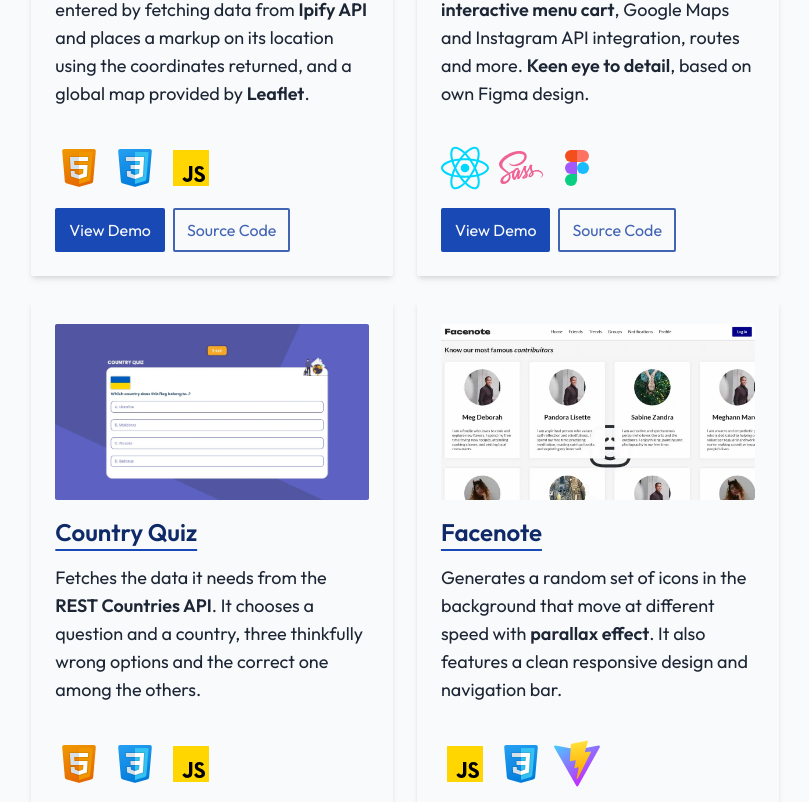
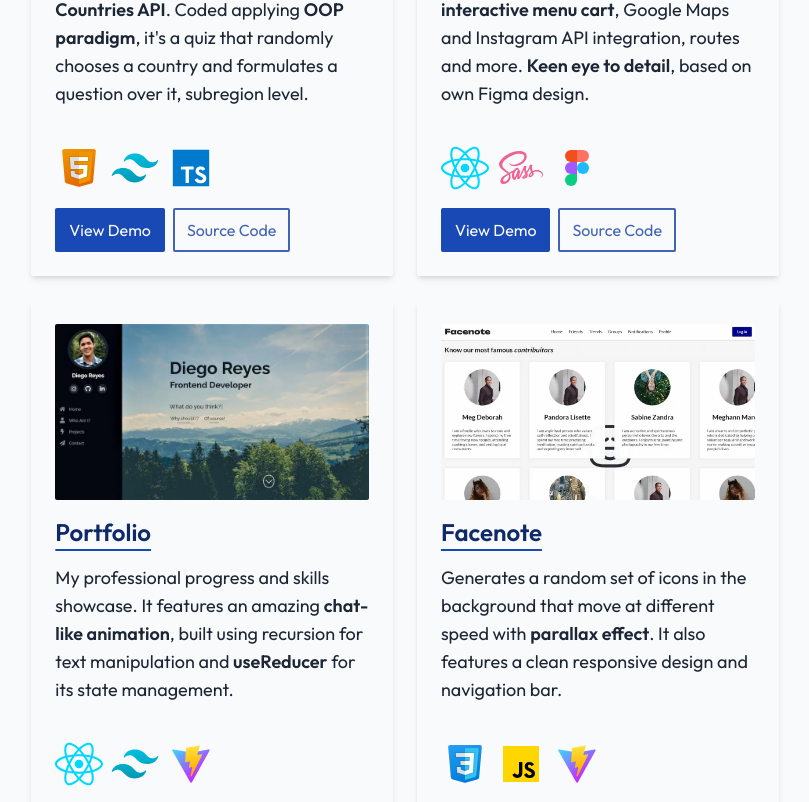
Before and after one commit to dreyescabrera/portfolio, a React (Vite) app: page / in a window 1280 px wide. Shown: the part 2695-3497 px from the top of the page, without its empty margins (298-1107 px from the left). Built offline with nearby package versions, Linux system fonts and the light colour scheme.

Commit message:
add typescript skill, update projects descriptions

```diff
--- a/src/components/common/Icon.jsx
+++ b/src/components/common/Icon.jsx
@@ -304,45 +304,43 @@ const iconTypes = {
 	vite: (styles) => (
 		<svg
 			xmlns="http://www.w3.org/2000/svg"
-			width="48"
-			height="48"
-			fill="none"
-			viewBox="0 0 410 404"
+			preserveAspectRatio="xMidYMid"
+			viewBox="-35.98 -35.98 328.96 328.96"
 			className={styles}
 		>
-			<path
-				fill="url(#paint0_linear)"
-				d="M399.641 59.525l-183.998 329.02c-3.799 6.793-13.559 6.833-17.415.073L10.582 59.556C6.38 52.19 12.68 43.266 21.028 44.76l184.195 32.923c1.175.21 2.378.208 3.553-.006l180.343-32.87c8.32-1.517 14.649 7.337 10.522 14.719z"
-			></path>
-			<path
-				fill="url(#paint1_linear)"
-				d="M292.965 1.574L156.801 28.255a5 5 0 00-4.03 4.611l-8.376 141.464c-.197 3.332 2.863 5.918 6.115 5.168l37.91-8.749c3.547-.818 6.752 2.306 6.023 5.873l-11.263 55.153c-.758 3.712 2.727 6.886 6.352 5.785l23.415-7.114c3.63-1.102 7.118 2.081 6.35 5.796l-17.899 86.633c-1.12 5.419 6.088 8.374 9.094 3.728l2.008-3.103 110.954-221.428c1.858-3.707-1.346-7.935-5.418-7.15l-39.022 7.532c-3.667.707-6.787-2.708-5.752-6.296l25.469-88.291c1.036-3.594-2.095-7.012-5.766-6.293z"
-			></path>
-			<defs>
-				<linearGradient
-					id="paint0_linear"
-					x1="6"
-					x2="235"
-					y1="33"
-					y2="344"
-					gradientUnits="userSpaceOnUse"
-				>
-					<stop stopColor="#41D1FF"></stop>
-					<stop offset="1" stopColor="#BD34FE"></stop>
-				</linearGradient>
-				<linearGradient
-					id="paint1_linear"
-					x1="194.651"
-					x2="236.076"
-					y1="8.818"
-					y2="292.989"
-					gradientUnits="userSpaceOnUse"
-				>
-					<stop stopColor="#FFEA83"></stop>
-					<stop offset="0.083" stopColor="#FFDD35"></stop>
-					<stop offset="1" stopColor="#FFA800"></stop>
-				</linearGradient>
-			</defs>
+			<g>
+				<defs>
+					<linearGradient
+						id="linearGradient-1"
+						x1="-.828%"
+						x2="57.636%"
+						y1="7.652%"
+						y2="78.411%"
+					>
+						<stop offset="0%" stopColor="#41D1FF"></stop>
+						<stop offset="100%" stopColor="#BD34FE"></stop>
+					</linearGradient>
+					<linearGradient
+						id="linearGradient-2"
+						x1="43.376%"
+						x2="50.316%"
+						y1="2.242%"
+						y2="89.03%"
+					>
+						<stop offset="0%" stopColor="#FFEA83"></stop>
+						<stop offset="8.333%" stopColor="#FFDD35"></stop>
+						<stop offset="100%" stopColor="#FFA800"></stop>
+					</linearGradient>
+				</defs>
+				<path
+					fill="url(#linearGradient-1)"
+					d="M255.153 37.938L134.897 252.976c-2.483 4.44-8.862 4.466-11.382.048L.875 37.958c-2.746-4.814 1.371-10.646 6.827-9.67l120.385 21.517a6.537 6.537 0 002.322-.004l117.867-21.483c5.438-.991 9.574 4.796 6.877 9.62z"
+				></path>
+				<path
+					fill="url(#linearGradient-2)"
+					d="M185.432.063L96.44 17.501a3.268 3.268 0 00-2.634 3.014l-5.474 92.456a3.268 3.268 0 003.997 3.378l24.777-5.718c2.318-.535 4.413 1.507 3.936 3.838l-7.361 36.047c-.495 2.426 1.782 4.5 4.151 3.78l15.304-4.649c2.372-.72 4.652 1.36 4.15 3.788l-11.698 56.621c-.732 3.542 3.979 5.473 5.943 2.437l1.313-2.028 72.516-144.72c1.215-2.423-.88-5.186-3.54-4.672l-25.505 4.922c-2.396.462-4.435-1.77-3.759-4.114l16.646-57.705c.677-2.35-1.37-4.583-3.769-4.113z"
+				></path>
+			</g>
 		</svg>
 	),
 	git: (styles) => (
@@ -374,6 +372,32 @@ const iconTypes = {
 				<path fill="#FF7262" d="M16 4v8h4a4 4 0 000-8h-4z"></path>
 				<path fill="#F24E1E" d="M8 8a4 4 0 004 4h4V4h-4a4 4 0 00-4 4z"></path>
 				<path fill="#A259FF" d="M8 16a4 4 0 004 4h4v-8h-4a4 4 0 00-4 4z"></path>
+			</g>
+		</svg>
+	),
+	typescript: (styles) => (
+		<svg
+			xmlns="http://www.w3.org/2000/svg"
+			preserveAspectRatio="xMidYMid"
+			viewBox="-40.96 -40.96 337.92 337.92"
+			className={styles}
+		>
+			<g>
+				<path
+					fill="#007ACC"
+					d="M0 128L0 0 128 0 256 0 256 128 256 256 128 256 0 256z"
+					transform="matrix(1 0 0 -1 0 256)"
+				></path>
+				<path
+					fill="#FFF"
+					d="M146.658 223.437l.081-10.484h-33.32v-94.68H89.85v94.68H56.53v10.28c0 5.69.122 10.444.284 10.566.122.162 20.4.244 44.983.203l44.74-.122.121-10.443z"
+					transform="rotate(-180 101.635 176.143)"
+				></path>
+				<path
+					fill="#FFF"
+					d="M206.567 234.272c6.501-1.625 11.459-4.51 16.01-9.224 2.357-2.52 5.851-7.111 6.136-8.208.08-.325-11.053-7.802-17.798-11.988-.244-.162-1.22.894-2.317 2.52-3.291 4.795-6.745 6.867-12.028 7.233-7.76.528-12.759-3.535-12.718-10.321 0-1.992.284-3.17 1.097-4.795 1.707-3.536 4.876-5.649 14.832-9.956 18.326-7.883 26.168-13.084 31.045-20.48 5.445-8.249 6.664-21.415 2.966-31.208-4.063-10.646-14.14-17.879-28.323-20.276-4.388-.772-14.79-.65-19.504.203-10.28 1.828-20.033 6.908-26.047 13.572-2.357 2.6-6.949 9.387-6.664 9.874.122.163 1.178.813 2.356 1.504 1.138.65 5.446 3.129 9.509 5.485l7.355 4.267 1.544-2.276c2.154-3.29 6.867-7.801 9.712-9.305 8.167-4.307 19.383-3.698 24.909 1.26 2.357 2.153 3.332 4.388 3.332 7.68 0 2.966-.366 4.266-1.91 6.501-1.99 2.845-6.054 5.242-17.595 10.24-13.206 5.69-18.895 9.224-24.096 14.832-3.007 3.25-5.852 8.452-7.03 12.8-.975 3.617-1.22 12.678-.447 16.335 2.723 12.76 12.353 21.659 26.25 24.3 4.51.853 14.994.528 19.424-.569z"
+					transform="matrix(1 0 0 -1 0 352.38)"
+				></path>
 			</g>
 		</svg>
 	),
--- a/src/data/projects.js
+++ b/src/data/projects.js
@@ -1,12 +1,81 @@
 import { v4 as uuid } from "uuid";
 import ipTrackerImg from "./../assets/img/ip-tracker.webp";
-// import toDoAppImg from "./../assets/img/todo-app.webp";
 import countryQuizImg from "./../assets/img/quiz-game.webp";
 import portfolioImg from "./../assets/img/portfolio.webp";
 import facenoteImg from "./../assets/img/facenote.webp";
 import veranaliaImg from "./../assets/img/veranalia.webp";
 
 export const projects = [
+	{
+		id: uuid(),
+		title: "Country Quiz",
+		img: {
+			src: countryQuizImg,
+			alt: "Country Quiz - A Game for those who love geography ",
+		},
+		description:
+			"Fetches countries data from the <strong>REST Countries API</strong>. Coded applying <strong>OOP paradigm</strong>, it's a quiz that randomly chooses a country and formulates a question over it, subregion level.",
+		demo: "https://realdiegor.github.io/Country-quiz/",
+		source: "https://github.com/realDiegoR/Country-quiz",
+		technologies: [
+			{ id: uuid(), name: "html" },
+			{ id: uuid(), name: "tailwind" },
+			{ id: uuid(), name: "typescript" },
+		],
+	},
+
+	{
+		id: uuid(),
+		title: "Restaurant App",
+		img: {
+			src: veranaliaImg,
+			alt: "Veranalia, a venezuelan restaurant app.",
+		},
+		description:
+			"Restaurant website showcasing an <strong>interactive menu cart</strong>, Google Maps and Instagram API integration, routes and more. <strong>Keen eye to detail</strong>, based on own Figma design.",
+		demo: "https://veranalia-food.vercel.app/",
+		source: "https://github.com/realDiegoR/restaurant-app",
+		technologies: [
+			{ id: uuid(), name: "react" },
+			{ id: uuid(), name: "sass" },
+			{ id: uuid(), name: "figma" },
+		],
+	},
+	{
+		id: uuid(),
+		title: "Portfolio",
+		img: {
+			src: portfolioImg,
+			alt: "Personal website that showcases my professional skills.",
+		},
+		description:
+			"My professional progress and skills showcase. It features an amazing <strong>chat-like animation</strong>, built using recursion for text manipulation and <strong>useReducer</strong> for its state management.",
+		demo: "https://www.realdiegor.dev/",
+		source: "https://github.com/realDiegoR/portfolio",
+		technologies: [
+			{ id: uuid(), name: "react" },
+			{ id: uuid(), name: "tailwind" },
+			{ id: uuid(), name: "vite" },
+		],
+	},
+	{
+		id: uuid(),
+		title: "Facenote",
+		img: {
+			src: facenoteImg,
+			alt: "Facenote, a landing page with parallax effect",
+		},
+		description:
+			"Generates a random set of icons in the background that move at different speed with <strong>parallax effect</strong>. It also features a clean responsive design and navigation bar.",
+		demo: "https://realdiegor.github.io/parallax-effect/",
+		source: "https://github.com/realDiegoR/parallax-effect",
+		technologies: [
+			{ id: uuid(), name: "css" },
+			{ id: uuid(), name: "javascript" },
+			{ id: uuid(), name: "vite" },
+		],
+	},
+
 	{
 		id: uuid(),
 		title: "IP Tracker App",
@@ -24,73 +93,4 @@ export const projects = [
 			{ id: uuid(), name: "javascript" },
 		],
 	},
-	{
-		id: uuid(),
-		title: "Restaurant App",
-		img: {
-			src: veranaliaImg,
-			alt: "Veranalia, a venezuelan restaurant app.",
-		},
-		description:
-			"Professional website showcasing an <strong>interactive menu cart</strong>, Google Maps and Instagram API integration, routes and more. <strong>Keen eye to detail</strong>, based on own Figma design.",
-		demo: "https://veranalia-food.vercel.app/",
-		source: "https://github.com/realDiegoR/restaurant-app",
-		technologies: [
-			{ id: uuid(), name: "react" },
-			{ id: uuid(), name: "sass" },
-			{ id: uuid(), name: "figma" },
-		],
-	},
-
-	{
-		id: uuid(),
-		title: "Country Quiz",
-		img: {
-			src: countryQuizImg,
-			alt: "Country Quiz - A Game for those who love geography ",
-		},
-		description:
-			"Fetches the data it needs from the <strong>REST Countries API</strong>. It chooses a question and a country, three thinkfully wrong options and the correct one among the others.",
-		demo: "https://realdiegor.github.io/Country-quiz/",
-		source: "https://github.com/realDiegoR/Country-quiz",
-		technologies: [
-			{ id: uuid(), name: "html" },
-			{ id: uuid(), name: "css" },
-			{ id: uuid(), name: "javascript" },
-		],
-	},
-	{
-		id: uuid(),
-		title: "Facenote",
-		img: {
-			src: facenoteImg,
-			alt: "Facenote, a landing page with parallax effect",
-		},
-		description:
-			"Generates a random set of icons in the background that move at different speed with <strong>parallax effect</strong>. It also features a clean responsive design and navigation bar.",
-		demo: "https://realdiegor.github.io/parallax-effect/",
-		source: "https://github.com/realDiegoR/parallax-effect",
-		technologies: [
-			{ id: uuid(), name: "javascript" },
-			{ id: uuid(), name: "css" },
-			{ id: uuid(), name: "vite" },
-		],
-	},
-	{
-		id: uuid(),
-		title: "Portfolio",
-		img: {
-			src: portfolioImg,
-			alt: "Personal website that showcases my professional skills.",
-		},
-		description:
-			"My personal and professional skills and progress. It features an amazing <strong>chat-like animation</strong> made with JavaScript, applying <strong>recursion</strong> on a tree data structure.",
-		demo: "https://www.realdiegor.dev/",
-		source: "https://github.com/realDiegoR/portfolio",
-		technologies: [
-			{ id: uuid(), name: "react" },
-			{ id: uuid(), name: "tailwind" },
-			{ id: uuid(), name: "vite" },
-		],
-	},
 ];
--- a/src/data/skills.js
+++ b/src/data/skills.js
@@ -27,6 +27,11 @@ export const skills = [
 	},
 	{
 		id: uuid(),
+		name: "TypeScript",
+		iconName: "typescript",
+	},
+	{
+		id: uuid(),
 		name: "Tailwind",
 		iconName: "tailwind",
 	},
```
